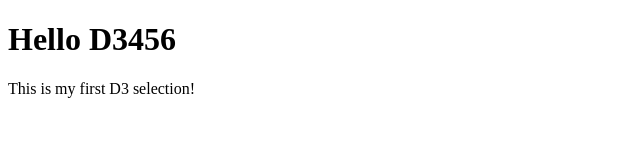
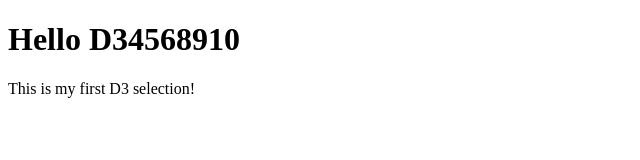
Before and after one commit to NamsaiJug/d3-practice, a plain HTML site: page index.html in a window 1280 px wide. Shown: the whole page, without its empty margins (0-640 px from the left). Drawn offline with nearby package versions, Linux system fonts and the light colour scheme.

Commit message:
Test SSH push

```diff
--- a/index.html
+++ b/index.html
@@ -6,7 +6,7 @@
   <script src="https://d3js.org/d3.v7.min.js"></script>
 </head>
 <body>
-  <h1>Hello D3456</h1>
+  <h1>Hello D34568910</h1>
   <script>
     // Your D3 code goes here
     d3.select("body")
```
